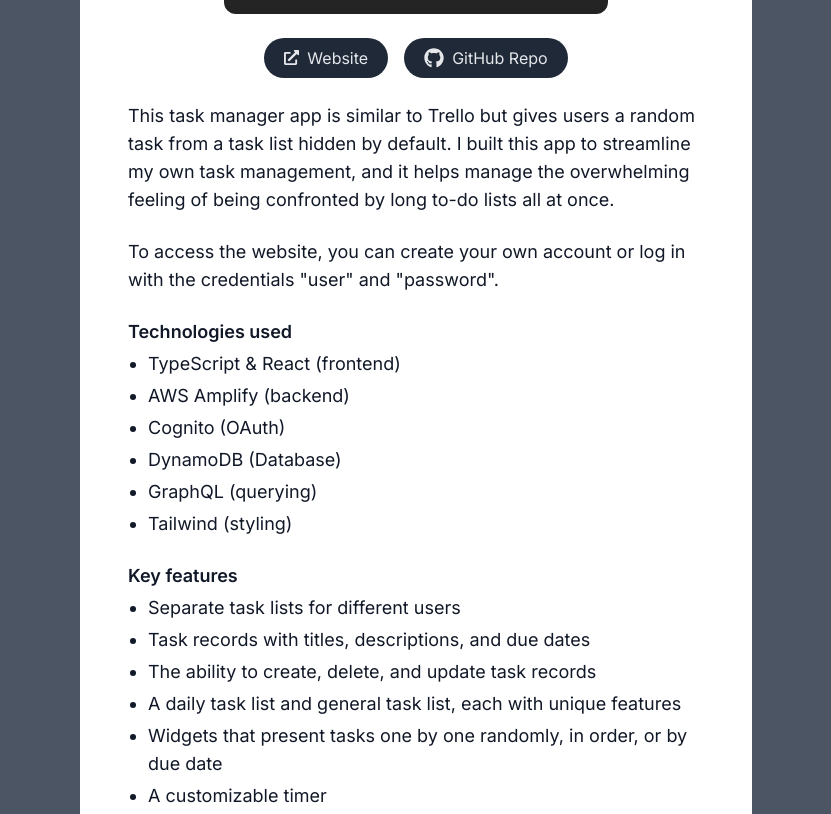
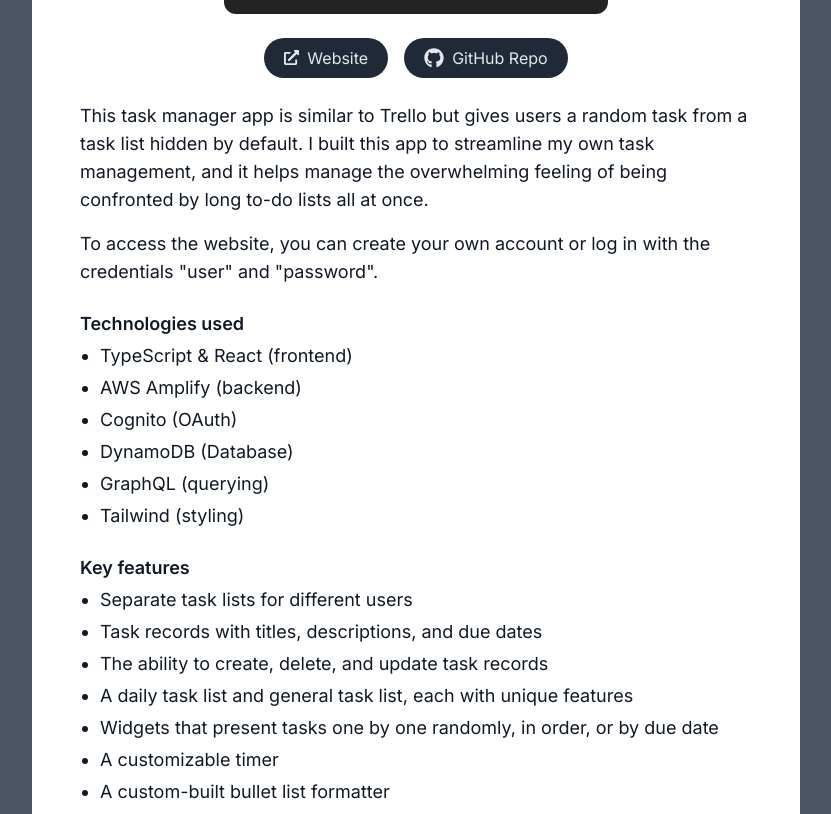
Before and after one commit to chrisjoonlee/portfolio, a Next.js app in the folder portfolio/: page / in a window 1280 px wide. Shown: the part 1962-2776 px from the top of the page, without its empty margins (224-1055 px from the left). Built offline with nearby package versions, Linux system fonts and the light colour scheme.

Commit message:
Added new project to protfolio

```diff
--- a/portfolio/src/app/ProjectCard.tsx
+++ b/portfolio/src/app/ProjectCard.tsx
@@ -15,7 +15,7 @@
     }
 
     return (
-        <div className="flex flex-col space-y-6 text-gray-900 items-center bg-white px-12 pt-8 pb-12 rounded-2xl max-w-2xl">
+        <div className="flex flex-col space-y-6 text-gray-900 items-center bg-white px-12 pt-8 pb-12 rounded-2xl max-w-3xl">
             {/* Title */}
             <h3 className="text-xl font-semibold uppercase">
                 {project.title}
@@ -53,11 +53,13 @@
 
 
             {/* Description */}
-            {project.description.map((paragraph, i) => (
-                <p key={i} className="text-lg">
-                    {paragraph}
-                </p>
-            ))}
+            <div className="flex flex-col space-y-4">
+                {project.description.map((paragraph, i) => (
+                    <p key={i} className="text-lg">
+                        {paragraph}
+                    </p>
+                ))}
+            </div>
 
             {/* Technologies */}
             <div className="flex flex-col space-y-1 w-full">
--- a/portfolio/src/app/page.tsx
+++ b/portfolio/src/app/page.tsx
@@ -6,7 +6,6 @@
 import ProjectCard from './ProjectCard';
 import { ImLinkedin } from "react-icons/im";
 import { FaGithub } from "react-icons/fa";
-
 
 import {
   programmingLanguages,
@@ -21,12 +20,11 @@
 
 import {
   giveMeATask,
-  worksheetGenerator
+  worksheetGenerator,
+  candyCrush
 } from '../data/projects';
 
 import proPic from '../media/pro_pic2.jpg';
-import giveMeATaskImg from '../media/give_me_a_task.png';
-import worksheetGeneratorImg from '../media/worksheet_generator_1.jpg';
 
 export default function Home() {
   const projectsRef = useRef<HTMLDivElement>(null);
@@ -67,7 +65,7 @@
             </p>
             <button
               onClick={handleScrollToProjects}
-              className="bg-gray-900 px-4 py-2 rounded-full text-gray-200 mt-4 hover:bg-black transition-colors"
+              className="bg-gray-900 px-5 py-2 rounded-full text-gray-200 mt-4 hover:bg-black transition-colors"
             >
               See my projects
             </button>
@@ -105,16 +103,17 @@
           Projects
         </h2>
 
-        <div className="flex flex-col justify-center items-center space-y-12
-            2xl:flex-row 2xl:items-start 2xl:space-x-12 2xl:space-y-0">
+        <div className="flex flex-col justify-center items-center space-y-12">
           <ProjectCard
-            // img={giveMeATaskImg}
             project={giveMeATask}
           />
 
           <ProjectCard
-            // img={worksheetGeneratorImg}
             project={worksheetGenerator}
+          />
+
+          <ProjectCard
+            project={candyCrush}
           />
         </div>
       </section>
--- a/portfolio/src/data/projects.ts
+++ b/portfolio/src/data/projects.ts
@@ -1,6 +1,7 @@
 import { StaticImageData } from 'next/image';
 import giveMeATaskImg from '../media/give_me_a_task.png';
 import worksheetGeneratorImg from '../media/worksheet_generator_1.jpg';
+import candyCrushImg from '../media/candy_crush.png';
 
 export type Project = {
     title: string;
@@ -55,7 +56,26 @@
         "Shuffling choices in multiple-choice questions",
         "Creating answer keys",
         "Formatting images and mapping image IDs between documents",
-        "Generating new Word documents using OpenXML SDK"
+        "Generating new Word documents using OpenXML SDK",
+        "Bash scripts that zip and unzip Word docs"
     ],
     gitHubUrl: "https://github.com/chrisjoonlee/worksheet-generator"
 }
+
+export const candyCrush: Project = {
+    title: "Candy Crush",
+    image: candyCrushImg,
+    technologies: [
+        "JavaScript",
+        "Mocha & Chai"
+    ],
+    description: ["This is a version of Candy Crush that you can play in the command terminal. It follows an activity from  App Academy Open's coding bootcamp curriculum, although I added extra functionality to make it more similar to the real Candy Crush game. The activity is designed to help students master object-oriented programming in JavaScript and test-driven development with Mocha and Chai.", "Go to the GitHub repo to see instructions on how to play."],
+    features: [
+        "A basic game UI displayed in the command terminal",
+        "Detection of vertical, horizontal, and combo matches",
+        "A score counter",
+        "Animated gameplay",
+        "Object-oriented programming and test-driven development"
+    ],
+    gitHubUrl: "https://github.com/chrisjoonlee/candy-crush/tree/main"
+}
```
Also changed, not shown: portfolio/src/media/candy_crush.png (added).
